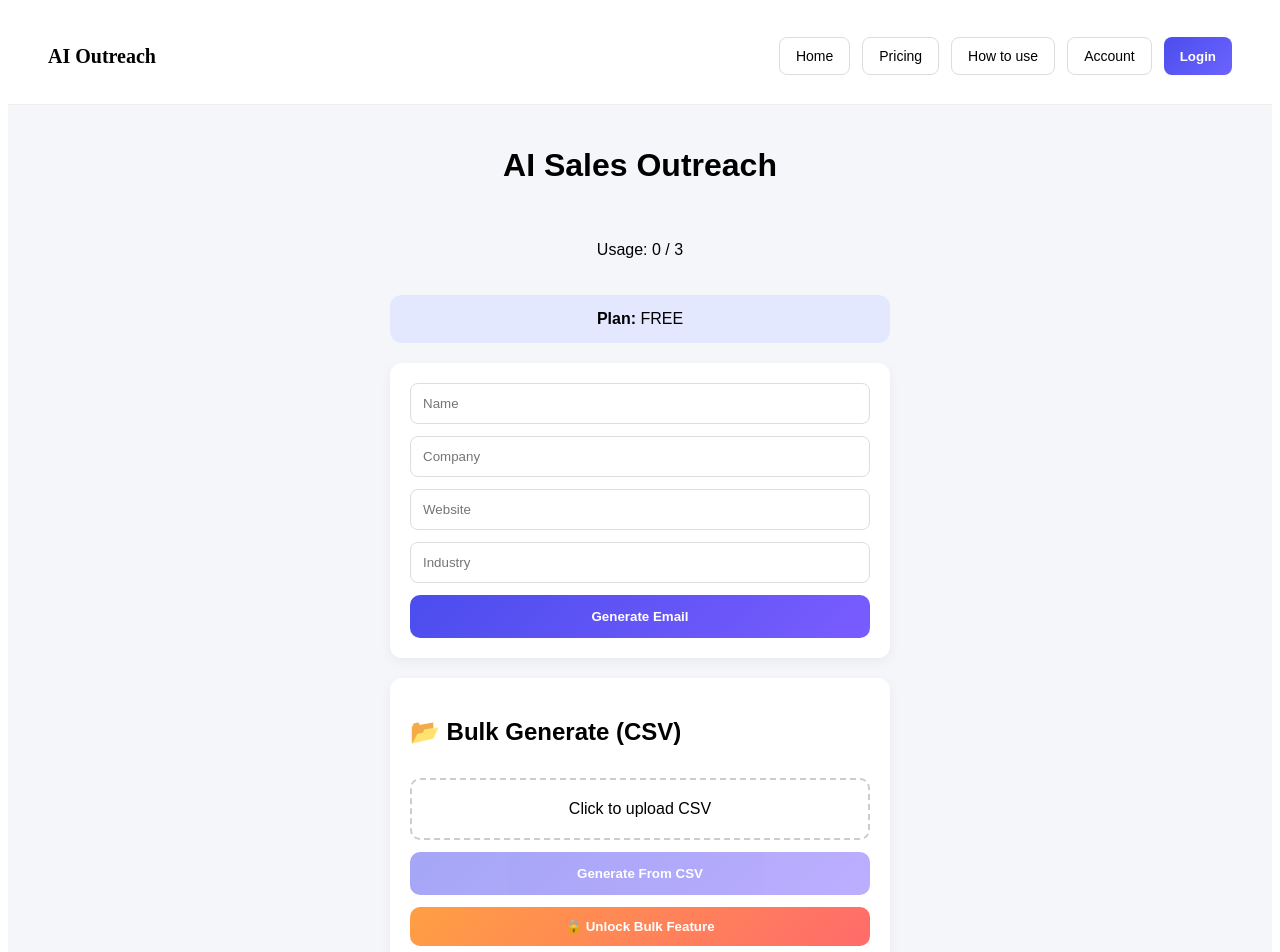
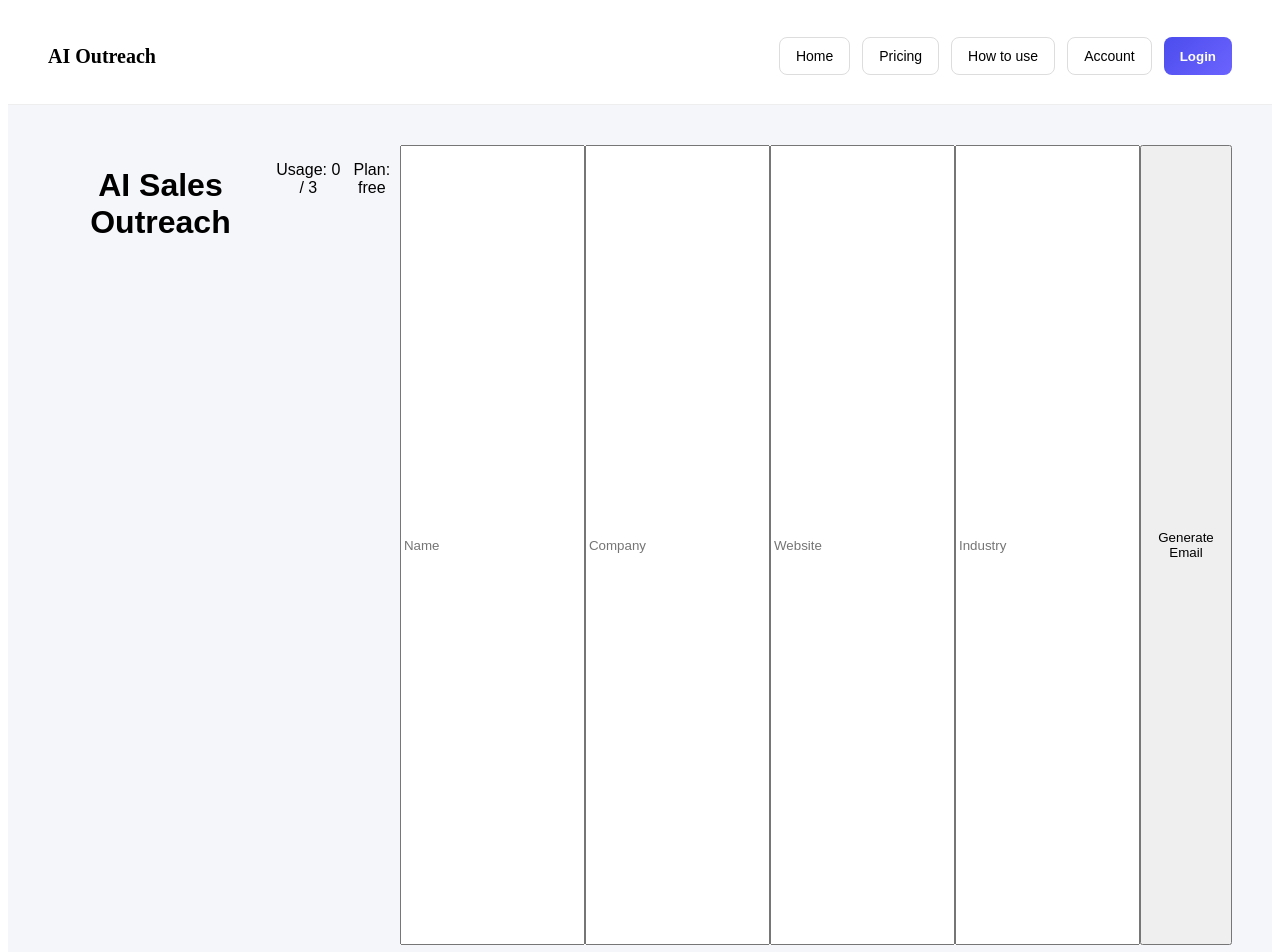
Before and after one commit to A-Gr33n/ai-outreach-generator, a Next.js app: page / in a window 1280 px wide. Shown: the top 952 px of the page. Built offline with nearby package versions, Linux system fonts and the light colour scheme.

Commit message:
testing identity keys

```diff
--- a/pages/index.js
+++ b/pages/index.js
@@ -12,16 +12,15 @@ export default function Home() {
   });
 
   const [email, setEmail] = useState("");
+  const [user, setUser] = useState(null);
   const [message, setMessage] = useState("");
-  const [user, setUser] = useState(null);
-  const [csvFile, setCsvFile] = useState(null);
 
-  // ✅ PLAN LIMITS
+  // ✅ LIMITS
   const getLimit = (plan) => {
     if (plan === "free") return 3;
     if (plan === "starter") return 100;
     if (plan === "pro") return 1000;
-    return 0;
+    if (plan === "agency") return Infinity;
   };
 
   // ✅ LOAD USER + RESET MONTHLY
@@ -32,40 +31,34 @@ export default function Home() {
     let userData = JSON.parse(stored);
 
     const now = new Date();
-    const resetDate = new Date(userData.resetDate || now);
+    const resetDate = new Date(userData.resetDate);
 
-    // 🔥 Reset every new month
     if (
       now.getMonth() !== resetDate.getMonth() ||
       now.getFullYear() !== resetDate.getFullYear()
     ) {
       userData.usage = 0;
       userData.resetDate = now.toISOString();
-      localStorage.setItem("user", JSON.stringify(userData));
     }
 
     setUser(userData);
+    localStorage.setItem("user", JSON.stringify(userData));
   }, []);
-
-  const plan = user?.plan || "free";
-  const usage = user?.usage || 0;
-  const limit = getLimit(plan);
 
   const handleChange = (e) => {
     setForm({ ...form, [e.target.name]: e.target.value });
   };
 
-  // ✅ MAIN GENERATE FUNCTION
   const generateEmail = async () => {
     if (!user) {
-      alert("Please login first");
+      alert("Login first");
       return router.push("/login");
     }
 
-    // 🔥 LIMIT CHECK
-    if (usage >= limit) {
-      setMessage(`❌ Limit reached (${limit} emails/month)`);
-      return;
+    const limit = getLimit(user.plan);
+
+    if ((user.usage || 0) >= limit) {
+      return setMessage(`❌ Limit reached (${limit}/month)`);
     }
 
     try {
@@ -73,171 +66,56 @@ export default function Home() {
 
       const res = await fetch("/api/generate", {
         method: "POST",
-        headers: {
-          "Content-Type": "application/json",
-        },
+        headers: { "Content-Type": "application/json" },
         body: JSON.stringify(form),
       });
 
       const data = await res.json();
-
-      if (!data.email) throw new Error("No email returned");
-
       setEmail(data.email);
 
-      // 🔥 UPDATE USAGE
+      // ✅ INCREMENT USAGE
       const updatedUser = {
         ...user,
-        usage: usage + 1,
+        usage: (user.usage || 0) + 1,
       };
 
       setUser(updatedUser);
       localStorage.setItem("user", JSON.stringify(updatedUser));
 
       setMessage("✅ Email generated");
-
-    } catch (err) {
-      console.error(err);
-      setMessage("❌ Error generating email");
+    } catch {
+      setMessage("❌ Error");
     }
   };
 
-  const handleBulkGenerate = () => {
-  if (!user) {
-    alert("Please login");
-    return router.push("/login");
-  }
-
-  if (!["pro", "agency"].includes(plan)) {
-    alert("Upgrade to PRO to use bulk generation");
-    return;
-  }
-
-  alert("Bulk generation coming next 🚀");
-};
+  const plan = user?.plan || "free";
+  const limit = getLimit(plan);
 
   return (
     <div style={styles.page}>
-      <div style={styles.container}>
-        <h1 style={styles.title}>AI Sales Outreach</h1>
+      <h1>AI Sales Outreach</h1>
 
-        {/* ✅ USAGE DISPLAY */}
-        <p style={{ textAlign: "center" }}>
-          Usage: {usage} / {limit}
-        </p>
+      <p>
+        Usage: {user?.usage || 0} / {limit === Infinity ? "∞" : limit}
+      </p>
 
-        <div style={styles.planBox}>
-          <strong>Plan:</strong> {plan.toUpperCase()}
-        </div>
+      <p>Plan: {plan}</p>
 
-        {/* FORM */}
-        <div style={styles.card}>
-          <input
-            name="name"
-            placeholder="Name"
-            style={styles.input}
-            onChange={handleChange}
-          />
-          <input
-            name="company"
-            placeholder="Company"
-            style={styles.input}
-            onChange={handleChange}
-          />
-          <input
-            name="website"
-            placeholder="Website"
-            style={styles.input}
-            onChange={handleChange}
-          />
-          <input
-            name="industry"
-            placeholder="Industry"
-            style={styles.input}
-            onChange={handleChange}
-          />
+      <input name="name" placeholder="Name" onChange={handleChange} />
+      <input name="company" placeholder="Company" onChange={handleChange} />
+      <input name="website" placeholder="Website" onChange={handleChange} />
+      <input name="industry" placeholder="Industry" onChange={handleChange} />
 
-          <button style={styles.button} onClick={generateEmail}>
-            Generate Email
-          </button>
-        </div>
+      <button onClick={generateEmail}>Generate Email</button>
 
-        {/* MESSAGE */}
-        {message && (
-          <p style={styles.message}>
-            {message}
-          </p>
-        )}
+      <p>{message}</p>
 
-        {/* EMAIL OUTPUT */}
-        {email && (
-          <div style={styles.card}>
-            <h3>Generated Email</h3>
-            <pre style={styles.emailBox}>{email}</pre>
-
-            <button
-              style={styles.copyBtn}
-              onClick={() => navigator.clipboard.writeText(email)}
-            >
-              Copy Email
-            </button>
-          </div>
-        )}
-
-        {/* 🔥 UPGRADE CTA */}
-        {usage >= limit && (
-          <button
-            style={styles.upgradeBtn}
-            onClick={() => router.push("/pricing")}
-          >
-            🚀 Upgrade Plan
-          </button>
-        )}
-
-        {/* 🔥 BULK GENERATOR */}
-<div style={styles.card}>
-  <h2>📂 Bulk Generate (CSV)</h2>
-
-  <label style={styles.uploadBox}>
-    <input
-      type="file"
-      accept=".csv"
-      hidden
-      onChange={(e) => setCsvFile(e.target.files[0])}
-    />
-    {csvFile ? `📄 ${csvFile.name}` : "Click to upload CSV"}
-  </label>
-
-  <button
-    style={{
-      ...styles.button,
-      opacity: ["pro", "agency"].includes(plan) ? 1 : 0.5,
-      cursor: ["pro", "agency"].includes(plan)
-        ? "pointer"
-        : "not-allowed",
-    }}
-    disabled={!["pro", "agency"].includes(plan)}
-    onClick={handleBulkGenerate}
-  >
-    Generate From CSV
-  </button>
-
-  {/* 🔒 LOCK MESSAGE */}
-  {!["pro", "agency"].includes(plan) && (
-    <button
-      style={styles.upgradeBtn}
-      onClick={() => router.push("/pricing")}
-    >
-      🔒 Unlock Bulk Feature
-    </button>
-  )}
-</div>
-      </div>
+      {email && <pre>{email}</pre>}
     </div>
+  );
+}
 
 
-  );
-}
 
 const styles = {
   page: {
@@ -247,6 +125,8 @@ const styles = {
     padding: "20px",
     background: "#f5f6fa",
     fontFamily: "sans-serif",
+    padding: "40px",
+    textAlign: "center",
   },
 
   container: {
--- a/pages/pricing.js
+++ b/pages/pricing.js
@@ -50,7 +50,7 @@ export default function Pricing() {
           <h3>£0</h3>
 
           <ul>
-            <li>First 5 generators free</li>
+            <li>First 3 generators free</li>
             <li>AI generated outreach email</li>
             <li>Test the product</li>
           </ul>
```
Also changed, not shown: pages/login.js (+32 -30 lines).
